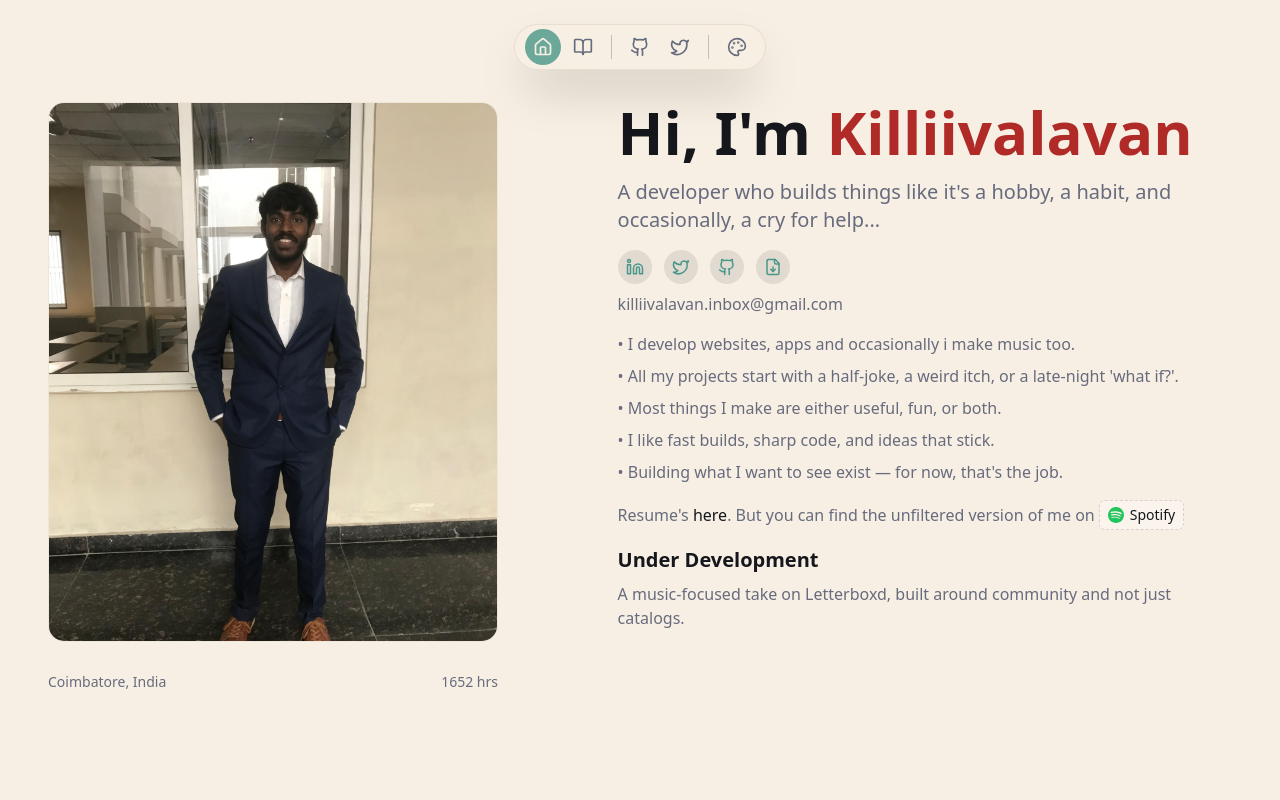
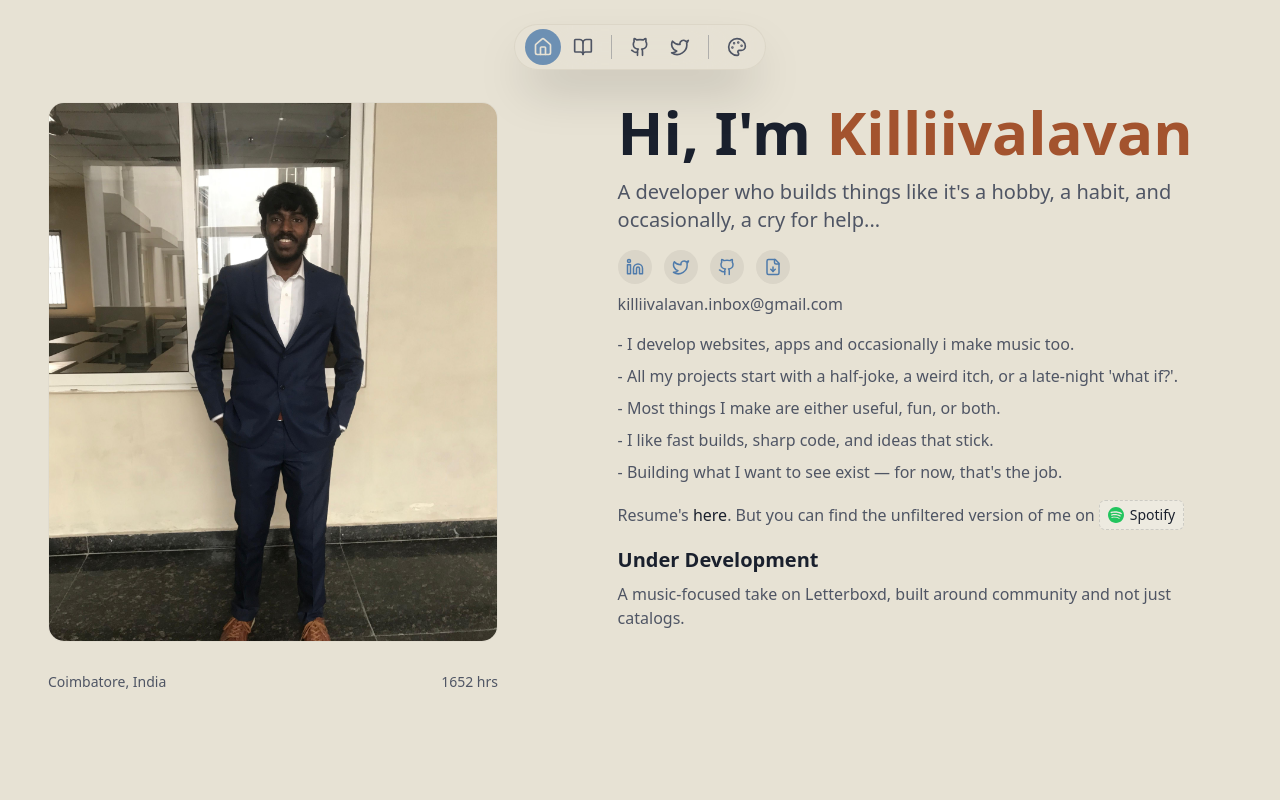
Before and after one commit to Killiivalavan/killiivalavan.github.io, a Next.js app: page / in a window 1280 px wide. Shown: the top 800 px of the page. Built offline with nearby package versions, Linux system fonts and the light colour scheme.

Commit message:
UI polishing: Strikes Again

```diff
--- a/src/app/globals.css
+++ b/src/app/globals.css
@@ -34,48 +34,58 @@
     /* Faded border colors for dark theme */
     --faded-border: 0 0% 100%;
     --faded-border-opacity: 0.15;
+
+    /* Project card hover fallback (default/dark) */
+    --project-card-hover-hex: #272b2a; /* overridden by themes */
   }
 
-  /* Warm Beige Theme with Violet Accents */
-  .theme-warm-beige {
-    --background: 34 57% 93%;            /* Refined warm beige (foundation) */
-    --foreground: 230 15% 10%;           /* Charcoal ink (for personality-rich text) */
 
-    --card: 34 57% 98%;                  /* Slightly lighter than background */
-    --card-foreground: 230 15% 10%;
 
-    --popover: 34 57% 95%;
-    --popover-foreground: 230 15% 10%;
+  /* Sand + Blue Theme (new palette) */
+  .theme-sand {
+    /* Base palette */
+    --background: 42 29% 87%;           /* #e7e1d3 */
+    --foreground: 221 26% 14%;          /* #1a202c */
 
-    --primary: 210 25% 36%;              /* Bold desaturated navy (focus color) */
-    --primary-foreground: 34 57% 98%;    /* Light text on primary */
+    --card: 42 29% 94%;                 /* slightly lighter than bg */
+    --card-foreground: 221 26% 14%;
 
-    --secondary: 36 20% 85%;             /* Sandstone gray */
-    --secondary-foreground: 230 15% 10%;
+    --popover: 42 29% 92%;
+    --popover-foreground: 221 26% 14%;
 
-    --muted: 36 15% 88%;                 /* Soft neutral background block */
-    --muted-foreground: 230 10% 45%;     /* Stone text */
+    --primary: 221 26% 14%;             /* use text color as primary ink */
+    --primary-foreground: 42 29% 96%;
 
-    --accent: 270 34% 54%;               /* Earthy violet-grey (expressive but subtle) */
-    --accent-foreground: 34 57% 98%;
+    --secondary: 42 20% 82%;            /* muted sand */
+    --secondary-foreground: 221 26% 14%;
 
-    --destructive: 4 60% 48%;            /* Warm muted red (assertive, not harsh) */
-    --destructive-foreground: 34 57% 98%;
+    --muted: 42 18% 88%;
+    --muted-foreground: 221 12% 35%;
 
-    --border: 34 25% 80%;
-    --input: 34 25% 90%;
-    --ring: 270 34% 54%;
+    /* Replace greenish accent with slate blue */
+    --accent: 211 37% 49%;              /* slate blue for emphasis */
+    --accent-foreground: 42 29% 96%;
+
+    --destructive: 4 60% 42%;
+    --destructive-foreground: 42 29% 96%;
+
+    --border: 42 20% 78%;
+    --input: 42 20% 86%;
+    --ring: 211 37% 49%;
     --radius: 0.5rem;
 
-    /* Optional expressive accents */
-    --red-accent: 2 64% 42%;             /* Deep terracotta */
-    --teal-accent: 168 35% 44%;          /* Sage teal */
-    --blue-accent: 218 28% 48%;          /* Storm blue */
-    --neutral-accent: 38 18% 52%;        /* Warm stone */
+    /* Accent overrides used across components */
+    --teal-accent: 211 37% 49%;         /* header active pill & misc */
+    --blue-accent: 208 96% 74%;         /* light azure for hovers */
+    --red-accent: 19 56% 41%;           /* warm sienna for name */
+    --neutral-accent: 38 18% 52%;       /* warm stone */
 
-    /* Faded border colors for light theme */
-    --faded-border: 230 15% 10%;
+    /* Borders for light theme */
+    --faded-border: 221 26% 14%;
     --faded-border-opacity: 0.15;
+
+    /* Project card hover color (updated as requested) */
+    --project-card-hover-hex: #cbe4f3;
   }
 }
 
@@ -92,9 +102,7 @@
     @apply bg-background text-foreground;
   }
 
-  body.theme-warm-beige {
-    /* No need for hardcoded colors - the theme CSS variables handle this */
-  }
+
 
 
 
@@ -144,6 +152,20 @@
 
   .nav-pill-active {
     @apply bg-secondary;
+  }
+
+  /* Project card hover color for the Sand theme */
+  body.theme-sand .group:hover .project-hoverable {
+    background-color: var(--project-card-hover-hex) !important;
+  }
+
+  body.theme-sand .project-hoverable {
+    transition: background-color 200ms ease, box-shadow 200ms ease, transform 200ms ease;
+  }
+
+  /* Default (dark) theme project card hover */
+  body:not(.theme-sand) .group:hover .project-hoverable {
+    background-color: var(--project-card-hover-hex) !important;
   }
 
   .section-title {
--- a/src/components/layout/FloatingHeader.tsx
+++ b/src/components/layout/FloatingHeader.tsx
@@ -15,17 +15,17 @@ const externalLinks = [
 ];
 
 // Define theme types
-type ThemeType = 'default' | 'warm-beige';
+type ThemeType = 'default' | 'sand';
 
 export default function FloatingHeader() {
   const [active, setActive] = useState("hero");
   const [menuOpen, setMenuOpen] = useState(false);
   const [hoveredItem, setHoveredItem] = useState<string | null>(null);
-    const [currentTheme, setCurrentTheme] = useState<ThemeType>('warm-beige');
+    const [currentTheme, setCurrentTheme] = useState<ThemeType>('sand');
 
   // Theme toggle functionality
   const cycleTheme = () => {
-    const themeSequence: ThemeType[] = ['default', 'warm-beige'];
+    const themeSequence: ThemeType[] = ['sand', 'default'];
     const currentIndex = themeSequence.indexOf(currentTheme);
     const nextIndex = (currentIndex + 1) % themeSequence.length;
     const nextTheme = themeSequence[nextIndex];
@@ -37,20 +37,20 @@ export default function FloatingHeader() {
   // Initialize theme from localStorage on component mount
   useEffect(() => {
     const savedTheme = localStorage.getItem('portfolio-theme') as ThemeType | null;
-    if (savedTheme && ['default', 'warm-beige'].includes(savedTheme)) {
+    if (savedTheme && ['default', 'sand'].includes(savedTheme)) {
       setCurrentTheme(savedTheme);
     } else {
-      setCurrentTheme('warm-beige');
-      localStorage.setItem('portfolio-theme', 'warm-beige');
+      setCurrentTheme('sand');
+      localStorage.setItem('portfolio-theme', 'sand');
     }
   }, []);
 
   // Update body class when theme changes
   useEffect(() => {
-    document.body.classList.remove('theme-warm-beige');
+    document.body.classList.remove('theme-sand');
 
-    if (currentTheme === 'warm-beige') {
-      document.body.classList.add('theme-warm-beige');
+    if (currentTheme === 'sand') {
+      document.body.classList.add('theme-sand');
     }
   }, [currentTheme]);
 
@@ -110,8 +110,8 @@ export default function FloatingHeader() {
   // Get the appropriate tooltip text based on current theme
   const getTooltipText = (): string => {
     switch(currentTheme) {
-      case 'default': return 'Switch to warm beige theme';
-      case 'warm-beige': return 'Switch to default theme';
+      case 'sand': return 'Switch theme (default)';
+      case 'default': return 'Switch theme (sand)';
       default: return 'Toggle theme';
     }
   };
--- a/src/components/sections/Hero.tsx
+++ b/src/components/sections/Hero.tsx
@@ -121,11 +121,11 @@ export default function Hero() {
 
             {/* About/Philosophy Section with Bullet Points */}
             <div className="space-y-2 text-muted-foreground text-sm sm:text-base leading-relaxed">
-              <p><span className="text-muted-foreground">•</span> I develop websites, apps and occasionally i make music too.</p>
-              <p><span className="text-muted-foreground">•</span> All my projects start with a half-joke, a weird itch, or a late-night 'what if?'.</p>
-              <p><span className="text-muted-foreground">•</span> Most things I make are either useful, fun, or both.</p>
-              <p><span className="text-muted-foreground">•</span> I like fast builds, sharp code, and ideas that stick.</p>
-              <p><span className="text-muted-foreground">•</span> Building what I want to see exist — for now, that's the job.</p>
+              <p><span className="text-muted-foreground">-</span> I develop websites, apps and occasionally i make music too.</p>
+              <p><span className="text-muted-foreground">-</span> All my projects start with a half-joke, a weird itch, or a late-night 'what if?'.</p>
+              <p><span className="text-muted-foreground">-</span> Most things I make are either useful, fun, or both.</p>
+              <p><span className="text-muted-foreground">-</span> I like fast builds, sharp code, and ideas that stick.</p>
+              <p><span className="text-muted-foreground">-</span> Building what I want to see exist — for now, that's the job.</p>
             </div>
 
             {/* Spotify Link */}
--- a/src/components/sections/Projects.tsx
+++ b/src/components/sections/Projects.tsx
@@ -319,7 +319,7 @@ export default function Projects() {
           <div className="grid grid-cols-1 md:grid-cols-2 gap-x-16 gap-y-8">
             {projects.map((project, index) => {
               const isLeftCol = index % 2 === 0; // md+ breakpoint only
-              const innerBase = "relative flex items-start space-x-5 p-6 rounded-lg transition-all duration-300 group-hover:bg-card/30 group-hover:shadow-lg group-hover:border group-hover:border-border/30";
+              const innerBase = "project-hoverable relative flex items-start space-x-5 p-6 rounded-lg transition-all duration-300 group-hover:bg-card/30 group-hover:shadow-lg group-hover:border group-hover:border-border/30";
               const innerShift = isLeftCol ? "-ml-6" : "md:ml-0 -ml-6"; // keep aligned on mobile; reset on md+ for right column
               return (
                 <div key={project.id} className="group transition-transform duration-300 ease-out hover:scale-105 transform-gpu overflow-visible">
```
